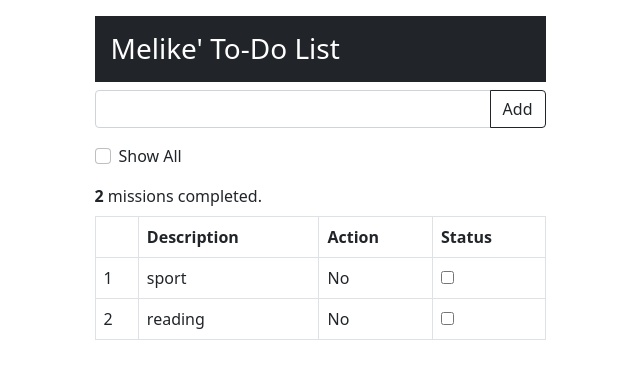
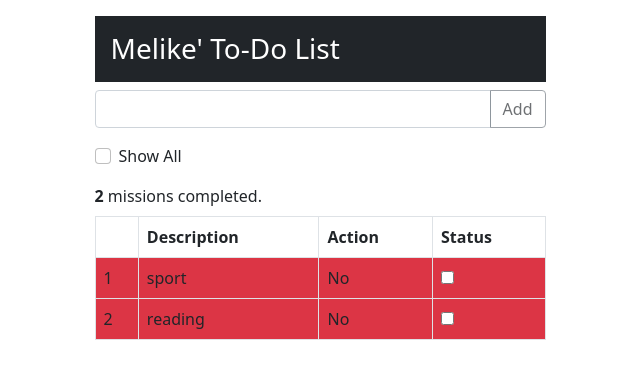
Before and after one commit to melikeoztekin/todoapp, an Angular app: page / in a window 1280 px wide. Shown: the top 378 px of the page, without its empty margins (320-960 px from the left). Built offline with nearby package versions, Linux system fonts and the light colour scheme.

Commit message:
Angular class binding

```diff
--- a/src/app/todo/todo.component.html
+++ b/src/app/todo/todo.component.html
@@ -1,16 +1,19 @@
 <div class="container">
   <div class="row">
     <div class="col-5 mx-auto">
+
       <h3 class="bg-dark text-white p-3">
         {{ getName() }}' To-Do List
       </h3>
+
       <div class="input-group mb-3">
-        <input #txtItem type="text" class="form-control" (keyup.enter)="addItem(txtItem.value); txtItem.value='' ">
-        <button class="btn btn-outline-dark" (click)="addItem(txtItem.value); txtItem.value='' ">
+        <input type="text" class="form-control" (keyup.enter)="addItem();" [(ngModel)]="inputText">
+        <button class="btn btn-outline-dark" (click)="addItem();" [class]="getBtnClasses()">
           Add
         </button>
       </div>
-      <div class="form-check mb-3">
+
+      <div class=" form-check mb-3">
         <input type="checkbox" class="form-check-input" name="" id="displayAll" [(ngModel)]="displayAll">
         <label for="displayAll" class="form-check-label">Show All</label>
       </div>
@@ -36,36 +39,12 @@
             </tr>
           </thead>
           <tbody>
-            <tr *ngFor="let item of getItems(); let i=index;">
+            <tr *ngFor="let item of getItems(); let i=index;" [class]="{'bg-success':item.action, 'bg-danger'
+              :item.action==false}">
+              <!-- item.action larda değeri true olanların ve değeri false olanların arka plan rengini ayarladık -->
               <td>{{ i+1 }}</td>
               <td>{{ item.description }}</td>
               <td>
-                <!-- item.action ın true false değerlerine göre yes veya no yazdırma yolunu kullanabiliriz -->
-
-                <!-- If bloğu -->
-                <!-- <div *ngIf="item.action">Yes</div>
-                  <div *ngIf="!item.action">No</div> -->
-
-                <!-- switch bloğu -->
-                <!-- <div [ngSwitch]="item.action">
-                  <div *ngSwitchCase="true">Yes</div>
-                  <div *ngSwitchDefault>No</div>
-                </div> -->
-
-                <!-- If-else bloğu  -->
-                <!-- <div *ngIf="item.action;else noTemplate">
-                  Yes
-                </div>
-                <ng-template #noTemplate>No</ng-template> -->
-
-                <!-- If then bloğu -->
-                <!-- <div *ngIf="item.action;then noTemplate">
-                  Burası Gösterilmez.Buradaki div sadece ngIf yazımı için yer tutucu görevi görür.
-                  yani Yes bilgisi ekrana yazmaz ekrana yazmaz
-                </div>
-                <ng-template #noTemplate>No</ng-template> -->
-
-                <!-- If-then-else bloğu -->
                 <div *ngIf="item.action;then yesTemplate else noTemplate">
                   Burası Gösterilmez.Buradaki div sadece ngIf yazımı için yer tutucu görevi görür.
                 </div>
--- a/src/app/todo/todo.component.ts
+++ b/src/app/todo/todo.component.ts
@@ -16,6 +16,7 @@ export class TodoComponent {
   }
 
   displayAll : boolean = false;
+  inputText:string="";
 
   getItems(){
     if (this.displayAll) {
@@ -24,9 +25,10 @@ export class TodoComponent {
     return this.model.items.filter(item => item.action== false);
   }
 
-  addItem(value:string){
-    if(value != ""){
-      this.model.items.push({ description: value, action: false });
+  addItem(){
+    if(this.inputText != ""){
+      this.model.items.push({ description: this.inputText, action: false });
+      this.inputText = "";
     }
     else{
       alert("Fields cannot be left blank.");
@@ -37,4 +39,11 @@ export class TodoComponent {
   displayCount(){
     return this.model.items.filter(i=>i.action).length;
   }
+
+  getBtnClasses(){
+    return {
+      'disabled':this.inputText.length==0,
+      'btn-secondary': this.inputText.length==0,
+      'btn-primary': this.inputText.length > 0}
+  }
 }
```
